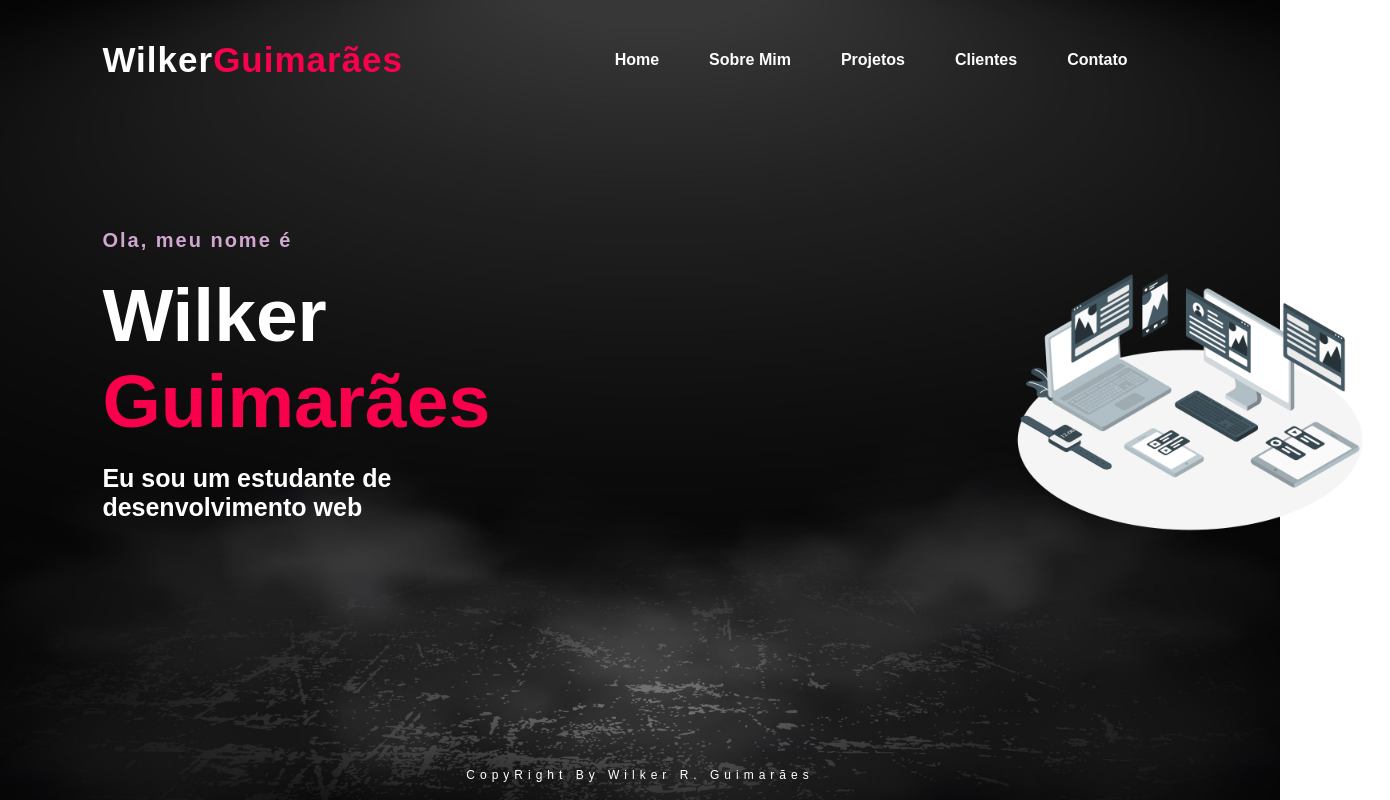
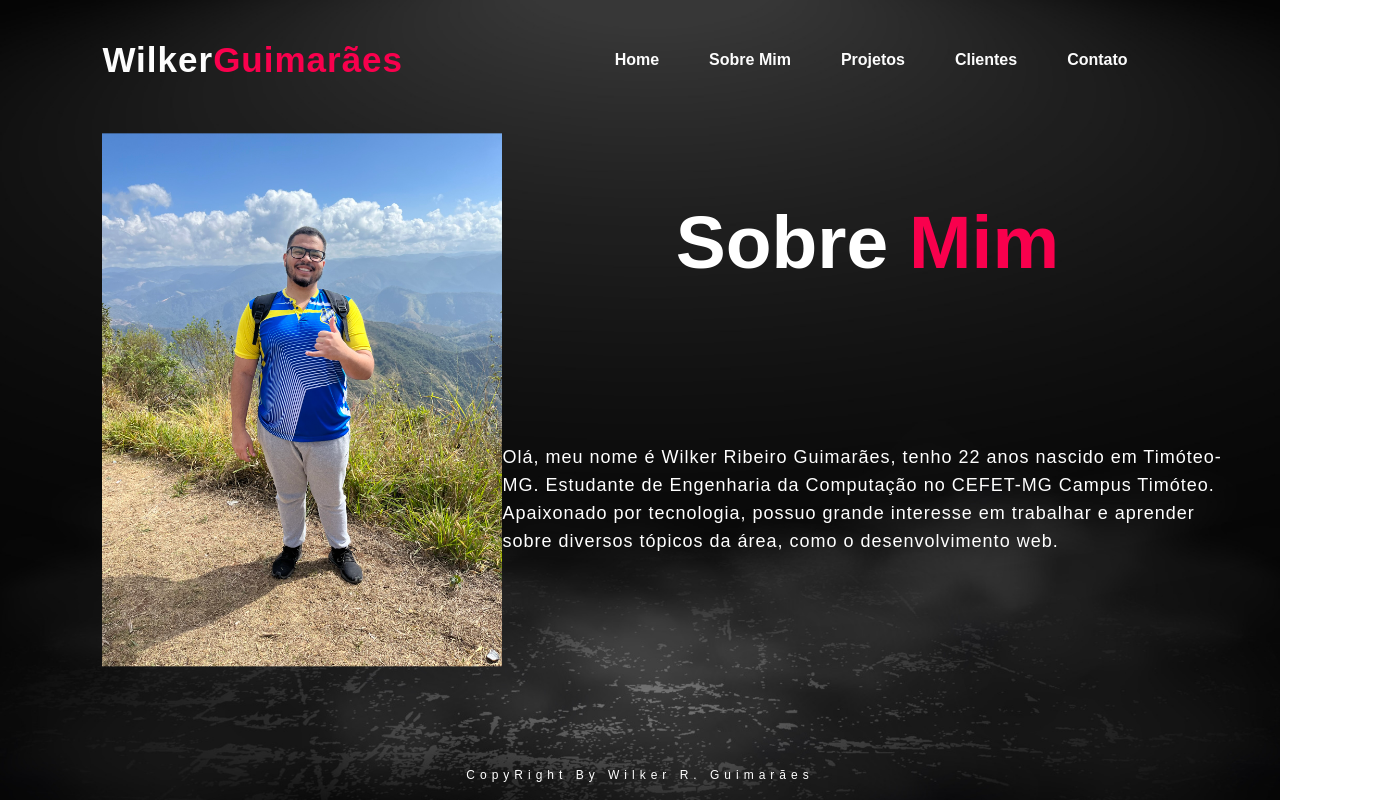
Before and after one commit to WilkerRG/portifolio-react, a React (Create React App) app: page / in a window 1280 px wide. Shown: the whole page, 1390 px wide, since content can reach past the window. Built offline with nearby package versions, Linux system fonts and the light colour scheme.

Commit message:
Alterações

```diff
--- a/src/App.js
+++ b/src/App.js
@@ -5,8 +5,8 @@ import Sobre from './Sobre/sobre';
 function App() {
   return (
 
-    <Home/>
-   /* <Sobre/>*/
+    /*<Home/>*/
+    <Sobre />
 
 
   );
--- a/src/Home/home.modules.css
+++ b/src/Home/home.modules.css
@@ -30,7 +30,7 @@ h1 {
 }
 
 h4 {
-    color: #fcfc;
+    color: #fff;
     letter-spacing: 2px;
     font-size: 20px;
 }
--- a/src/Sobre/sobre.js
+++ b/src/Sobre/sobre.js
@@ -1,19 +1,25 @@
 import './sobre.modules.css';
 import Footer from '../componets/footer';
 import Header from '../componets/header';
+import wilker from './wilker.jpeg';
 
 function Sobre() {
   return (
-      <div className="projeto">
+    <div className="projeto-sobre">
       <Header />
-        <div className="Main-sobre">
 
+      <div className='main-sobre'>
+        <img src = {wilker}/>
+        <div className='text-sobre'>
+          <h2>Sobre <span>Mim</span> </h2>
+          <p>Olá, meu nome é Wilker Ribeiro Guimarães, tenho 22 anos nascido em Timóteo-MG. Estudante de Engenharia da Computação no CEFET-MG Campus Timóteo.
+            Apaixonado por tecnologia, possuo grande interesse em trabalhar e aprender sobre diversos tópicos da área, como o desenvolvimento web.
+          </p>
+        </div>
       </div>
 
-
       <Footer />
-      </div >
-
+    </div>
   );
 }
 
--- a/src/Sobre/sobre.modules.css
+++ b/src/Sobre/sobre.modules.css
@@ -0,0 +1,56 @@
+.projeto-sobre{
+    display: flex;
+}
+img {
+    display: flex;
+    align-items: center;
+    justify-content: space-around;
+    width: 400px;
+    margin: 0 auto;
+}
+.main-sobre {
+    position: absolute;
+    top: 50%;
+    left: 8%;
+    transform: translateY(-50%);
+    display: flex;
+    margin: 0 auto;
+    width: 1130px;
+
+}
+
+.text-sobre{
+    justify-content: space-around;
+    align-items: center;
+    display: flex;
+    margin: 0 auto;
+    width: 1130px;
+    flex-direction: column;
+
+
+}
+.text-sobre h2{
+    color: #fff;
+    font-size: 75px;
+    text-transform: capitalize;
+    margin-bottom: 25px;
+}
+.text-sobre h5{
+    color: #fff;
+    letter-spacing: 2px;
+    font-size: 22px;
+    margin-bottom: 25px;
+    text-transform: capitalize;
+}
+
+.text-sobre p{
+    color: #fff;
+    letter-spacing: 1px;
+    line-height: 28px;
+    font-size: 18px;
+    margin-bottom: 45px;
+
+}
+span{
+    color: #f9004d;
+}
```
Also changed, not shown: src/Clientes/Clientes.js (added), src/Clientes/Clientes.modules.css (added), src/Contato/Contato.js (added), src/Contato/Contato.modules.css (added), src/Projetos/projeto.modules.css (added), src/Projetos/projetos.js (added), src/Sobre/wilker.jpeg (added). Lines whose indentation alone changed are shown as unchanged.
